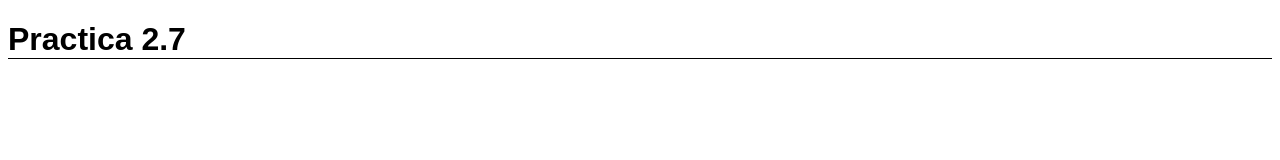
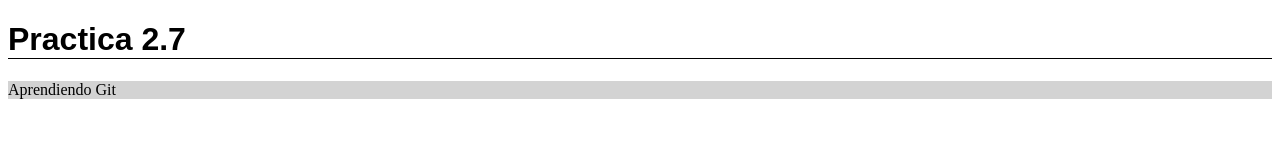
Before and after one commit to MarcPau/practica02-07, a plain HTML site: page index.html in a window 1280 px wide. Drawn offline with Linux system fonts and the light colour scheme.

Commit message:
Parrafo Gris

```diff
--- a/css/estilos.css
+++ b/css/estilos.css
@@ -2,3 +2,7 @@ h1{
     font-family: sans-serif;
     border-bottom: 1px solid black;
 }
+
+p{
+    background-color: lightgray;
+}
--- a/index.html
+++ b/index.html
@@ -8,6 +8,6 @@
 </head>
 <body>
     <h1>Practica 2.7</h1>
-
+    <p>Aprendiendo Git</p>
 </body>
 </html>
```
